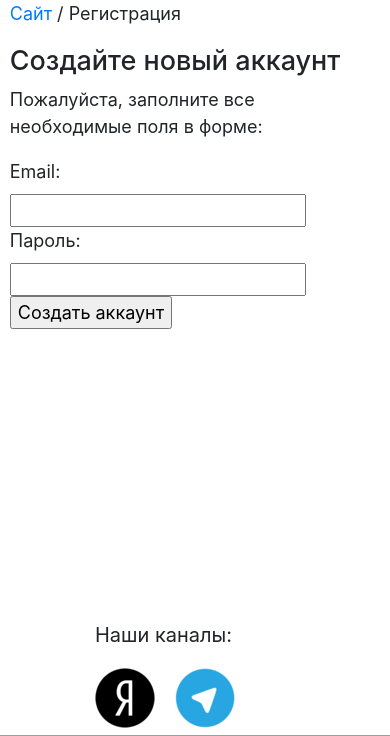
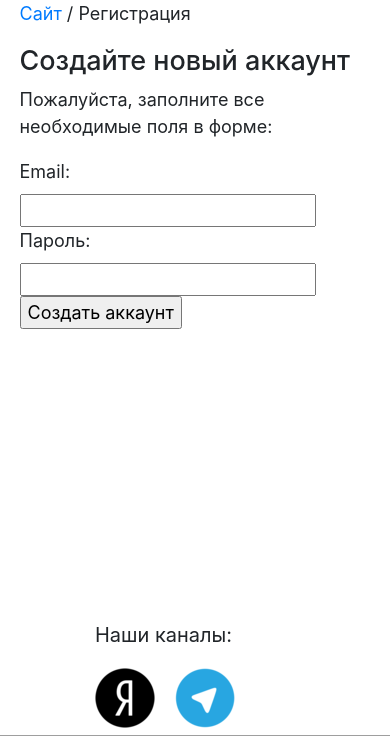
Before and after one commit to ITS1Lv3R/cosplay_blog, a Django app: page /account/register/ in a window 390 px wide; the page is wider, and only the part inside the window is pictured. Shown: the part 90-826 px from the top of that part. Run offline with Django 3.2, Linux system fonts and the light colour scheme; parts of the project's set-up code (start-up, migrations or seed data) failed here and were passed over; some libraries are stand-ins or nearby versions; grey boxes are pictures that could not be loaded.

Commit message:
'add_css_mobile'

```diff
--- a/static/css/media.css
+++ b/static/css/media.css
@@ -224,7 +224,7 @@
         margin-bottom:10px;
     }
     .pagination {
-        margin-left:10%;
+        margin-left:7%;
     }
     .messages {
         margin-right:30px;
@@ -255,7 +255,9 @@
 
 }
 
-@media all and (min-width: 420px) and (max-width: 475px)  {
+
+
+@media all and (min-width: 410px) and (max-width: 475px)  {
 
   .content {
      width:85%;
@@ -278,13 +280,7 @@
   }
 
 }
-@media all and (min-width: 0px) and (max-width: 400px)  {
 
-  .content {
-     width:95%;
-  }
-
-}
 
 @media all and (min-width: 0px) and (max-width: 320px)  {
 
@@ -296,3 +292,11 @@
   }
 
 }
+
+@media all and (min-width: 320px) and (max-width: 409px)  {
+
+  .content {
+     width:90%;
+  }
+
+}
```
